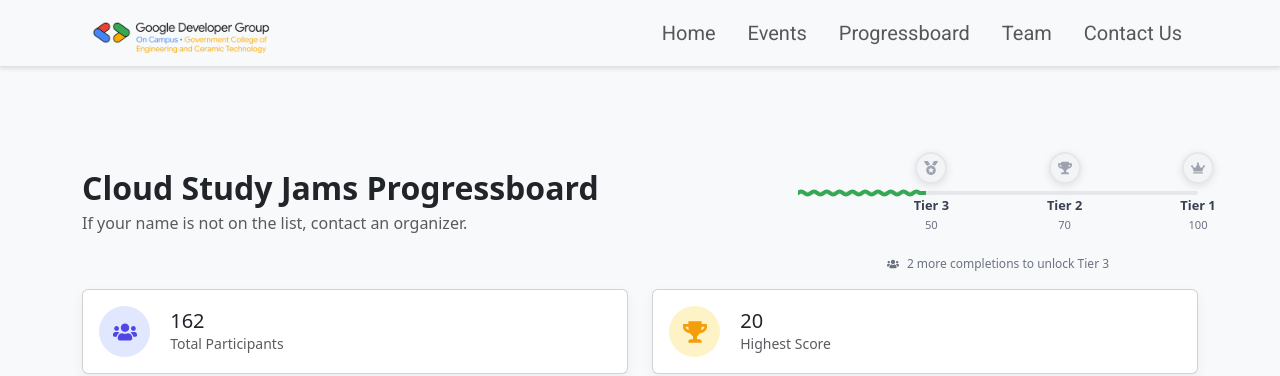
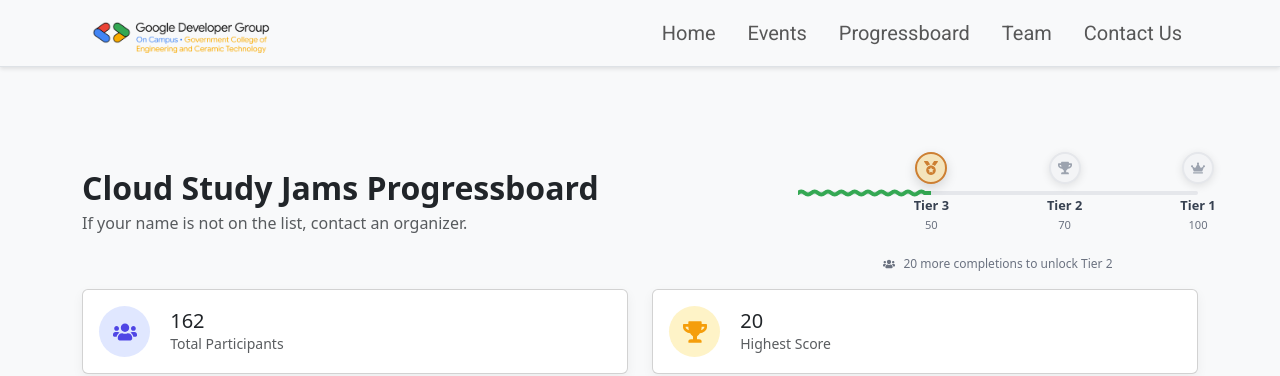
Before and after one commit to GDG-on-Campus-GCECT/GDGoC-GCECT, a React (Vite) app: page /progressboard in a window 1280 px wide. Shown: the top 376 px of the page. Built offline with nearby package versions, Linux system fonts and the light colour scheme.

Commit message:
fix tier progressbar

```diff
--- a/src/components/common/Button.css
+++ b/src/components/common/Button.css
@@ -4,7 +4,7 @@
 
 .minecraft-btn {
   /* Font and Text */
-  font-family: 'Roboto Mono', monospace;
+  font-family: "Roboto Mono", monospace;
   font-size: 1.25rem;
   color: #000000 !important; /* Use !important to override Bootstrap's text color */
   text-shadow: 2px 2px #000000a0;
@@ -14,36 +14,32 @@
   border-radius: 0 !important; /* Override Bootstrap's rounded corners for a blocky feel */
 
   /* 3D "pixel art" effect using box-shadow */
-  box-shadow:
-    inset -3px -3px 0 0 #373737, /* Inner dark shadow */
-    inset 3px 3px 0 0 #A8A8A8;   /* Inner light highlight */
+  box-shadow: inset -3px -3px 0 0 #373737,
+    /* Inner dark shadow */ inset 3px 3px 0 0 #a8a8a8; /* Inner light highlight */
 
   /* Remove Bootstrap's default blue glow on focus/active */
   --bs-btn-focus-shadow-rgb: none;
 
-  transition: all 0.1s ease-in-out;
+  transition: background-color 0.1s ease-in-out, color 0.1s ease-in-out,
+    transform 0.1s ease-in-out, box-shadow 0.1s ease-in-out;
 }
 
 /* Hover State */
 .minecraft-btn:hover:not(:disabled) {
   background-color: #818181;
-  color: #FFFFFF !important;
+  color: #ffffff !important;
 }
 
 /* Active (click) State: "Presses" the button in */
 .minecraft-btn:active:not(:disabled) {
   transform: translateY(2px);
-  box-shadow:
-    inset -1px -1px 0 0 #373737,
-    inset 1px 1px 0 0 #A8A8A8;
+  box-shadow: inset -1px -1px 0 0 #373737, inset 1px 1px 0 0 #a8a8a8;
 }
 
 /* Disabled State */
 .minecraft-btn:disabled {
   background-color: #555;
-  color: #9E9E9E !important;
+  color: #9e9e9e !important;
   text-shadow: none;
-  box-shadow:
-    inset -3px -3px 0 0 #303030,
-    inset 3px 3px 0 0 #757575;
+  box-shadow: inset -3px -3px 0 0 #303030, inset 3px 3px 0 0 #757575;
 }
--- a/src/components/layout/AppNavbar.jsx
+++ b/src/components/layout/AppNavbar.jsx
@@ -12,8 +12,9 @@
       setIsScrolled(scrollTop > 50); // Add translucent effect after 50px scroll
     };
 
-    window.addEventListener("scroll", handleScroll);
-    return () => window.removeEventListener("scroll", handleScroll);
+    window.addEventListener("scroll", handleScroll, { passive: true });
+    return () =>
+      window.removeEventListener("scroll", handleScroll, { passive: true });
   }, []);
 
   return (
--- a/src/components/progressboard/LinearTierProgress.jsx
+++ b/src/components/progressboard/LinearTierProgress.jsx
@@ -37,11 +37,13 @@
   // Calculate participant counts
   const getParticipantCounts = () => {
     const totalParticipants = participants.length;
-    const participants20Plus = participants.filter((p) => p.score >= 20).length;
+    const participantsCompleted = participants.filter(
+      (p) => p.allCompleted === "Yes"
+    ).length;
 
     return {
       total: totalParticipants,
-      participants20Plus: participants20Plus,
+      participantsCompleted: participantsCompleted,
     };
   };
 
@@ -49,7 +51,7 @@
 
   // Calculate progress percentage based on current position towards next milestone
   const getProgressPercentage = () => {
-    const current = counts.participants20Plus;
+    const current = counts.participantsCompleted;
 
     // If we have 100 or more, show full progress
     if (current >= 100) return 100;
@@ -74,29 +76,35 @@
 
   // Animation effect
   useEffect(() => {
-    const timer = setTimeout(() => {
+    let initialTimer;
+    let animationTimer;
+
+    initialTimer = setTimeout(() => {
       setAnimatedProgress(progressPercentage);
-      setTimeout(() => setIsAnimating(false), 1000); // Stop animation after 1 second
+      animationTimer = setTimeout(() => setIsAnimating(false), 1000); // Stop animation after 1 second
     }, 100); // Small delay before starting animation
 
-    return () => clearTimeout(timer);
+    return () => {
+      if (initialTimer) clearTimeout(initialTimer);
+      if (animationTimer) clearTimeout(animationTimer);
+    };
   }, [progressPercentage]);
 
   // Function to calculate next tier unlock message
   const getNextTierMessage = () => {
     // Find the next tier that needs to be unlocked
     const nextTier = tiers.find(
-      (tier) => counts.participants20Plus < tier.requiredParticipants
+      (tier) => counts.participantsCompleted < tier.requiredParticipants
     );
 
     if (!nextTier) {
       // All tiers unlocked
-      return `All tiers unlocked! ${counts.participants20Plus} participants have 20+ scores`;
+      return `All tiers unlocked! ${counts.participantsCompleted} participants completed all badges & games`;
     }
 
     // Calculate how many more participants needed to unlock this tier
     const neededCount =
-      nextTier.requiredParticipants - counts.participants20Plus;
+      nextTier.requiredParticipants - counts.participantsCompleted;
     const tierNumber = nextTier.name.split(" ")[1];
 
     return `${neededCount} more completion${
@@ -106,7 +114,14 @@
 
   return (
     <div className="linear-tier-progress">
-      <div className="progress-track">
+      <div
+        className="progress-track"
+        role="progressbar"
+        aria-valuemin="0"
+        aria-valuemax="100"
+        aria-valuenow={Math.round(progressPercentage)}
+        aria-label={`Participants who completed all badges & games: ${counts.participantsCompleted} of 100 needed for all tiers`}
+      >
         {/* Hybrid progress line - wavy for progress, straight for remaining */}
         <div className="hybrid-progress-container">
           {/* Background straight line */}
@@ -128,10 +143,9 @@
                 <path
                   d="M0,4 Q2.5,1 5,4 T10,4 T15,4 T20,4 T25,4 T30,4 T35,4 T40,4 T45,4 T50,4 T55,4 T60,4 T65,4 T70,4 T75,4 T80,4 T85,4 T90,4 T95,4 L100,4"
                   stroke="#34a853"
-                  strokeWidth="1"
                   fill="none"
                   strokeLinecap="round"
-                  className={`wavy-line ${isAnimating ? "animating" : ""}`}
+                  className="wavy-line"
                 />
               </svg>
             </div>
@@ -141,7 +155,7 @@
         {/* Tier markers */}
         {tiers.map((tier) => {
           const isUnlocked =
-            counts.participants20Plus >= tier.requiredParticipants;
+            counts.participantsCompleted >= tier.requiredParticipants;
 
           return (
             <div
@@ -171,7 +185,7 @@
           );
         })}
 
-        {/* Current progress indicator for 20+ scores */}
+        {/* Current progress indicator for completed participants */}
         <div
           className={`current-score-indicator ${
             isAnimating ? "animating" : ""
@@ -181,7 +195,7 @@
           <div className="score-marker">
             <div className="score-dot"></div>
             <div className="score-label">
-              <span className="score-text">{counts.participants20Plus}</span>
+              <span className="score-text">{counts.participantsCompleted}</span>
             </div>
           </div>
         </div>
--- a/src/components/progressboard/ProgressboardHeader.jsx
+++ b/src/components/progressboard/ProgressboardHeader.jsx
@@ -12,7 +12,7 @@
           </p>
         </div>
         <div className="progressboard-header-progress">
-          <LinearTierProgress participants={participants || []} />
+          <LinearTierProgress participants={participants} />
         </div>
       </div>
     </header>
--- a/src/data/progressboardData.js
+++ b/src/data/progressboardData.js
@@ -1,23 +1,24 @@
 // 1. Import the raw data directly from the JSON file you provided.
-import rawData from './data.json';
+import rawData from "./data.json";
 
 // 2. Process the raw data into the format our application needs.
 const allParticipants = rawData.map((item, index) => {
-  const skillBadges = Number(item['# of Skill Badges Completed']) || 0;
-  const arcadeGames = Number(item['# of Arcade Games Completed']) || 0;
+  const skillBadges = Number(item["# of Skill Badges Completed"]) || 0;
+  const arcadeGames = Number(item["# of Arcade Games Completed"]) || 0;
 
   return {
     id: index + 1,
-    name: item['User Name'],
-    email: item['User Email'],
-    profileUrl: item['Google Cloud Skills Boost Profile URL'],
-    profileUrlStatus: item['Profile URL Status'],
-    accessCodeRedemptionStatus: item['Access Code Redemption Status'],
+    name: item["User Name"],
+    email: item["User Email"],
+    profileUrl: item["Google Cloud Skills Boost Profile URL"],
+    profileUrlStatus: item["Profile URL Status"],
+    accessCodeRedemptionStatus: item["Access Code Redemption Status"],
+    allCompleted: item["All Skill Badges & Games Completed"],
     skillBadges: skillBadges,
     arcadeGames: arcadeGames,
     score: skillBadges + arcadeGames, // Calculate the total score
-    completedSkillBadges: item['Names of Completed Skill Badges'],
-    completedArcadeGames: item['Names of Completed Arcade Games'],
+    completedSkillBadges: item["Names of Completed Skill Badges"],
+    completedArcadeGames: item["Names of Completed Arcade Games"],
   };
 });
 
--- a/src/index.css
+++ b/src/index.css
@@ -5,7 +5,8 @@
   top: 0;
   z-index: 1020;
   box-shadow: 0 2px 4px rgba(0, 0, 0, 0.1);
-  transition: all 0.3s ease;
+  transition: background-color 0.3s ease, backdrop-filter 0.3s ease,
+    box-shadow 0.3s ease;
   background-color: rgba(
     248,
     249,
--- a/src/pages/progressboard/Progressboard.css
+++ b/src/pages/progressboard/Progressboard.css
@@ -198,7 +198,6 @@
 
 .progress-bg {
   position: absolute;
-  top: 0;
   left: 0;
   width: 100%;
   height: 4px;
@@ -214,10 +213,6 @@
   left: 0;
   height: 100%;
   overflow: hidden;
-  transition: width 1.2s cubic-bezier(0.4, 0, 0.2, 1);
-}
-
-.wavy-progress-section.animating {
   transition: width 1.2s cubic-bezier(0.4, 0, 0.2, 1);
 }
 
@@ -255,7 +250,8 @@
   background-color: #f3f4f6;
   color: #9ca3af;
   border: 2px solid #e5e7eb;
-  transition: all 0.5s ease;
+  transition: background-color 0.5s ease, color 0.5s ease,
+    border-color 0.5s ease;
   box-shadow: 0 2px 8px rgba(0, 0, 0, 0.1);
 }
 
@@ -315,11 +311,6 @@
   visibility: hidden;
   transition: opacity 0.3s ease, visibility 0.3s ease,
     left 1.2s cubic-bezier(0.4, 0, 0.2, 1);
-}
-
-.current-score-indicator.animating {
-  transition: left 1.2s cubic-bezier(0.4, 0, 0.2, 1), opacity 0.3s ease,
-    visibility 0.3s ease;
 }
 
 .linear-tier-progress:hover .current-score-indicator {
--- a/src/pages/progressboard/ProgressboardPage.jsx
+++ b/src/pages/progressboard/ProgressboardPage.jsx
@@ -1,12 +1,11 @@
 import React, { useState, useMemo } from "react";
-import { Container } from "react-bootstrap";
+import { Container, Button } from "react-bootstrap";
 import { getSortedParticipants } from "../../data/progressboardData";
 import ProgressboardHeader from "../../components/progressboard/ProgressboardHeader";
 import StatsCards from "../../components/progressboard/StatsCard";
 import SearchBar from "../../components/progressboard/SeachBar";
 import RankingsList from "../../components/progressboard/RankingsList";
 import ParticipantDetailsModal from "../../components/progressboard/ParticipantDetailsModal";
-import { Button } from "react-bootstrap";
 import "./Progressboard.css";
 
 const ITEMS_PER_PAGE = 10;
```
